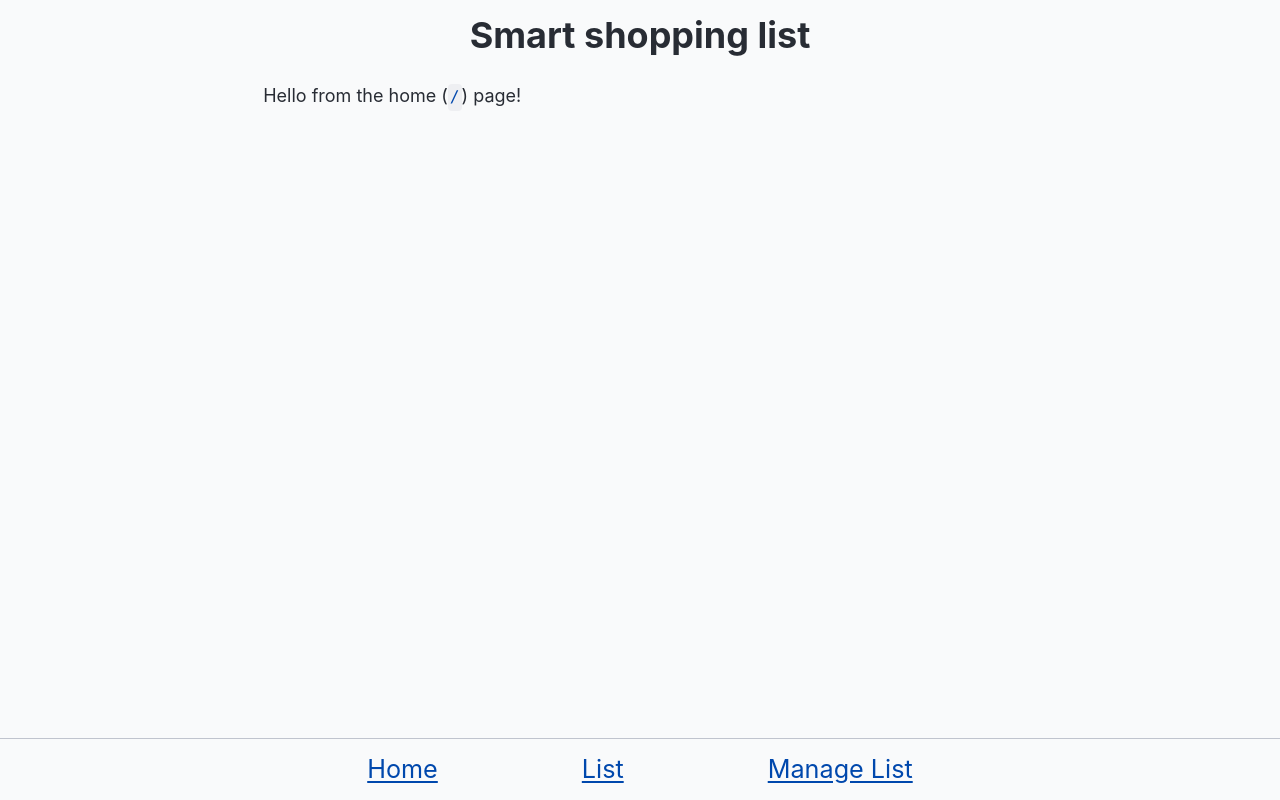
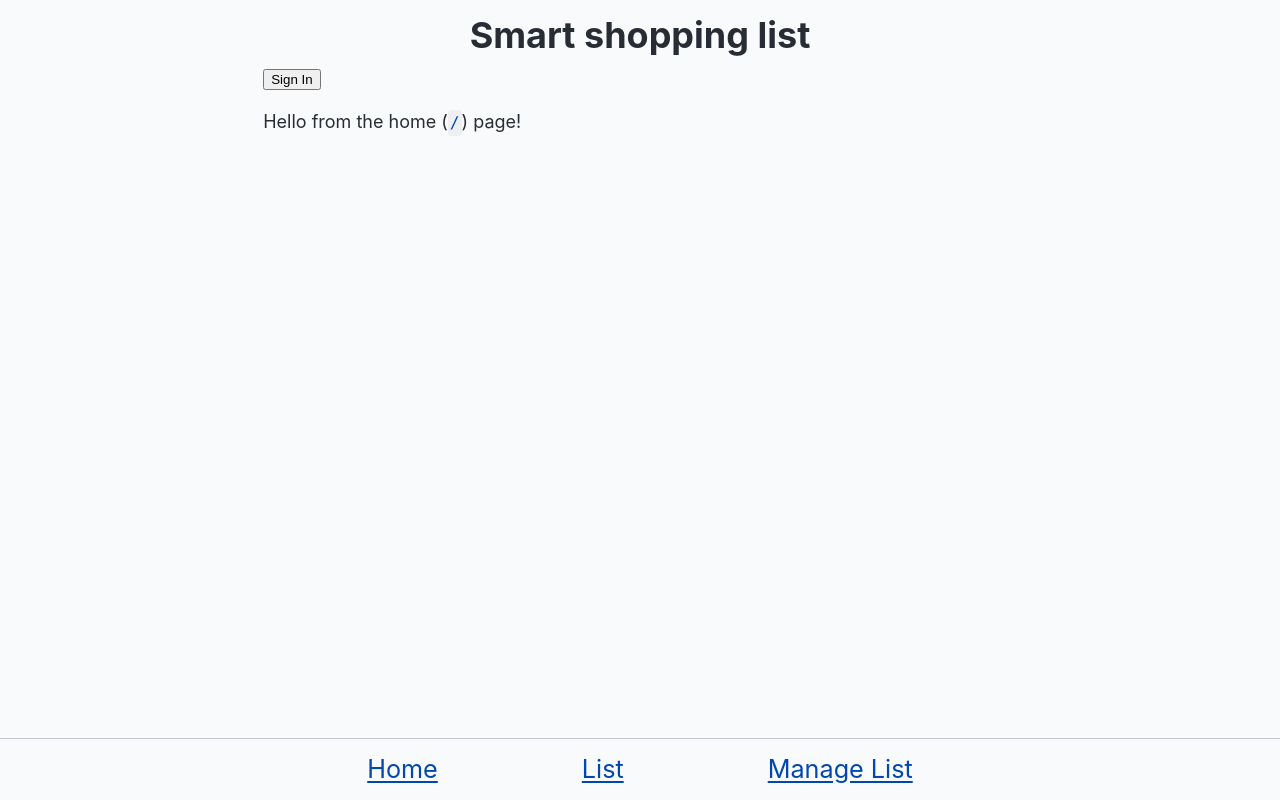
Before and after one commit to the-collab-lab/tcl-76-smart-shopping-list, a React (Vite) app: page / in a window 1280 px wide. Built offline with nearby package versions, Linux system fonts and the light colour scheme; no server answers.

Commit message:
Add conditional sign in and sign out button

```diff
--- a/src/api/index.js
+++ b/src/api/index.js
@@ -1,2 +1,2 @@
 export * from './firebase';
-export { useAuth } from './useAuth';
+export { useAuth, SignInButton, SignOutButton } from './useAuth';
--- a/src/views/Layout.jsx
+++ b/src/views/Layout.jsx
@@ -1,7 +1,7 @@
 import { Outlet } from 'react-router-dom';
 
 import './Layout.css';
-import { auth } from '../api/config.js';
+import { useAuth, SignInButton, SignOutButton } from '../api';
 
 /**
  * TODO: The links defined in this file don't work!
@@ -12,6 +12,7 @@ import { auth } from '../api/config.js';
  */
 
 export function Layout() {
+	const { user } = useAuth();
 	return (
 		<>
 			<div className="Layout">
@@ -19,6 +20,8 @@ export function Layout() {
 					<h1>Smart shopping list</h1>
 				</header>
 				<main className="Layout-main">
+					{user ? <SignOutButton /> : <SignInButton />}
+
 					<Outlet />
 				</main>
 				<nav className="Nav">
```
